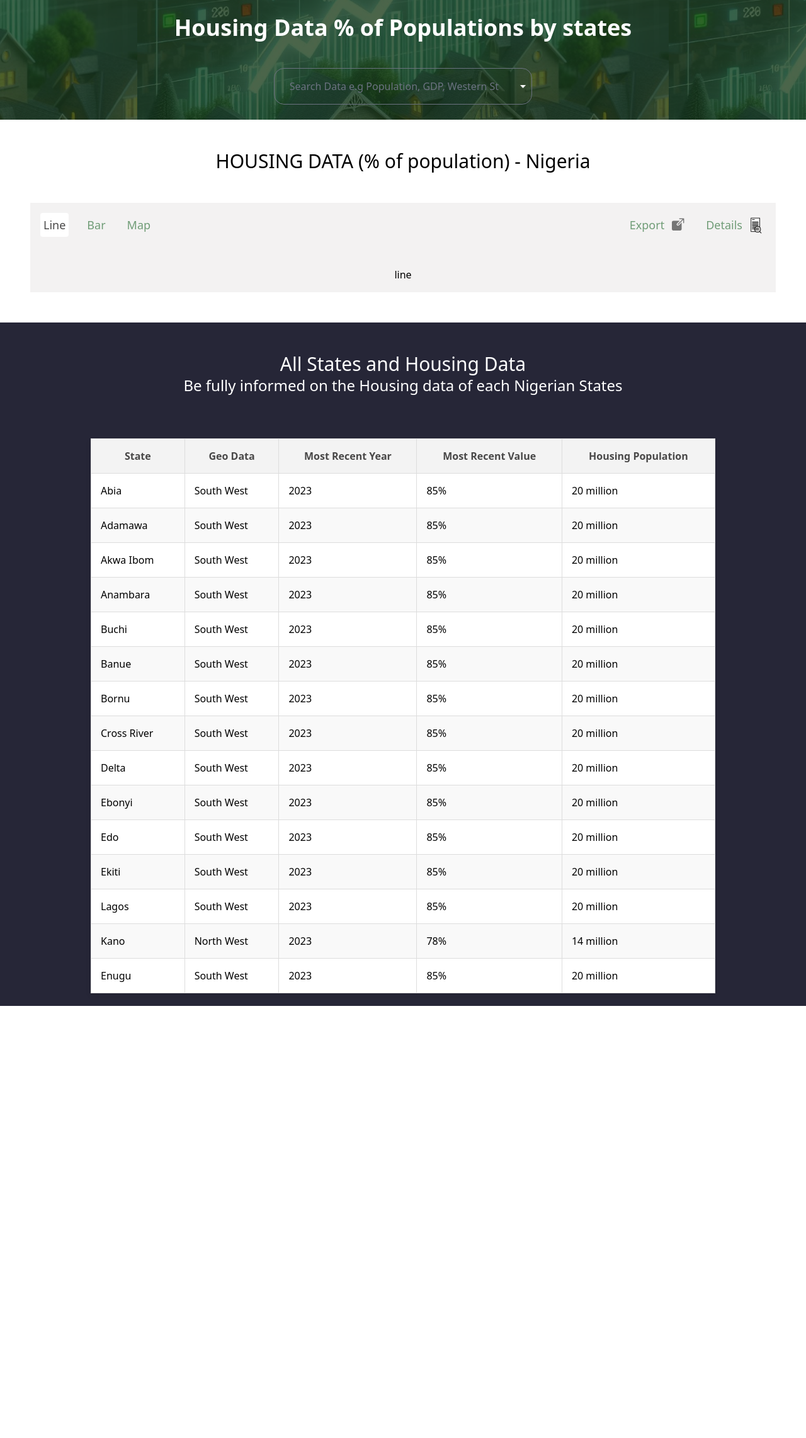
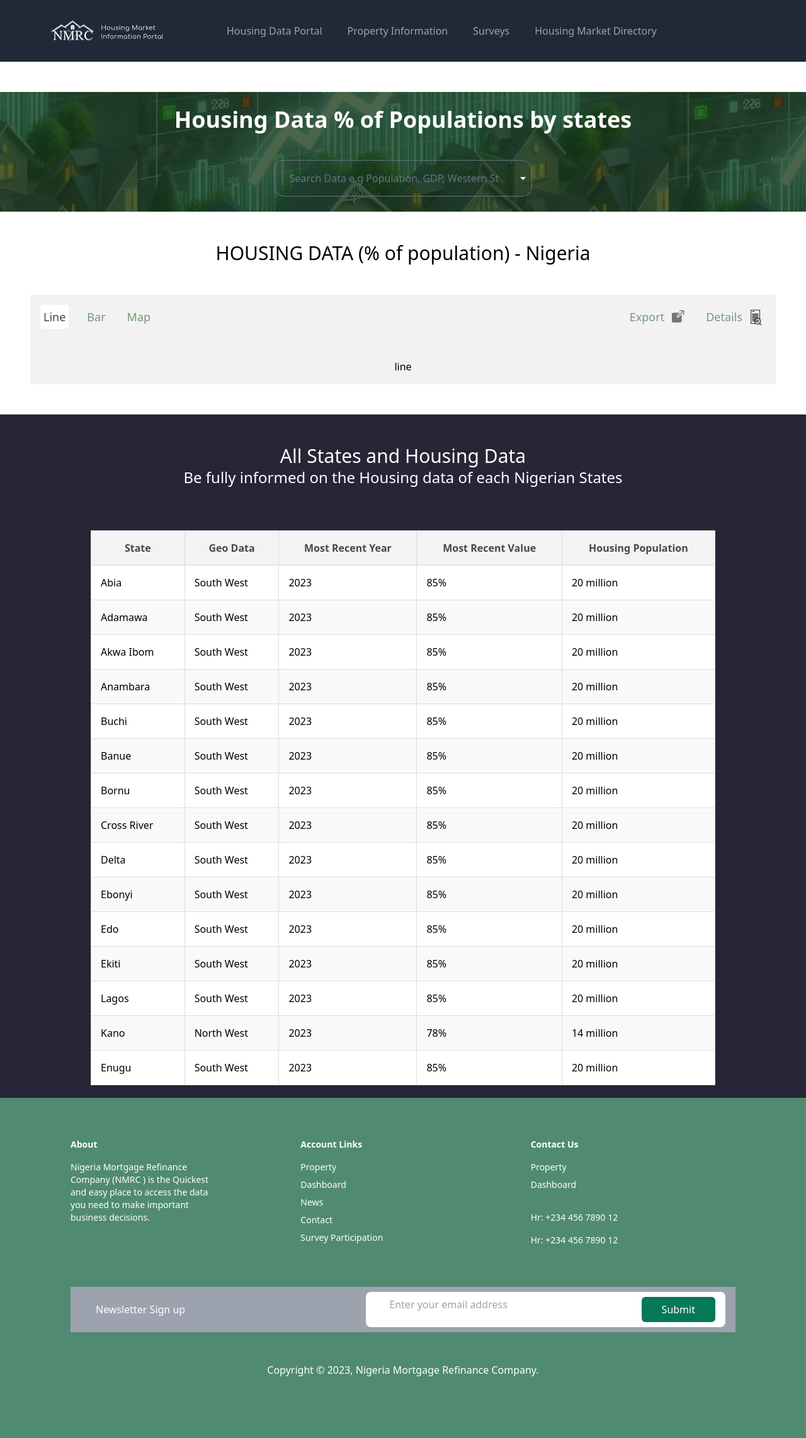
Before and after one commit to kendam/hmip_new_landing_pag, a plain HTML site: page housingData.html in a window 1280 px wide. Shown: the whole page at 63% size. Before the commit the page ends 1597 px from the top, so only its background shows below. Drawn offline with nearby package versions, Linux system fonts and the light colour scheme.

Commit message:
header and  footer

```diff
--- a/housingData.html
+++ b/housingData.html
@@ -17,8 +17,41 @@
     <title>Housing Data</title>
   </head>
   <body class="m-0 p-0">
-    <!-- hero -->
-    <section class="p-6 w-full" id="houseDataBg">
+
+    <div class="bg-gray-800 py-6">
+        <div class="flex justify-between mx-20 flex items-center">
+          <div class="logo md:w-1/4 w-1/3">
+            <div>
+              <img src="./images/logo.png" alt="" />
+            </div>
+
+          </div>
+          <!-- desktop header -->
+          <div class="w-3/4 hidden md:block flex items-start gap-10">
+            <ul class="flex items-start gap-10 text-gray-400">
+              <li>Housing Data Portal</li>
+              <li><a href="housingData.html">Property Information</a></li>
+              <li>Surveys</li>
+              <li>Housing Market Directory</li>
+            </ul>
+          </div>
+          <div class="block md:hidden">
+            <i class="fa fa-bars" aria-hidden="true"></i>
+          </div>
+          <!-- mobile dropdown -->
+          <div class=" md:hidden">
+            <ul class="flex flex-col gap-4 p-10">
+              <li>Housing Data Portal</li>
+              <li>Property Information</li>
+              <li>Surveys</li>
+              <li>Housing Market Directory</li>
+            </ul>
+          </div>
+        </div>
+      </div>
+
+    <!-- main page-->
+    <section class="p-6 w-full mt-12" id="houseDataBg">
       <div class="flex flex-col justify-center items-center">
         <h2 class="mb-6 font-bold text-4xl text-white">
           Housing Data % of Populations by states
@@ -323,6 +356,56 @@
     </table>
   </div>
     </section>
+
+    <!-- footer -->
+
+    <footer>
+        <div class="py-4 px-2 md:px-8 ">
+            <div class="flex flex-col md:flex-row gap-10 items-start text-white text-sm md:mx-20 mx-5 mt-12">
+                <div class="w-full md:w-1/3">
+                    <h4 class="pb-4 font-bold">About</h4>
+                    <p class="w-full md:w-9/12">Nigeria Mortgage Refinance Company (NMRC ) is the Quickest and easy place to access the data you need to make important business decisions.</p>
+                </div>
+                <div class="w-full md:w-1/3">
+                    <h4 class="pb-4 font-bold">Account Links</h4>
+                    <ul class="flex flex-col gap-2">
+                        <li>Property</li>
+                        <li>Dashboard</li>
+                        <li>News</li>
+                        <li>Contact</li>
+                        <li>Survey Participation</li>
+                    </ul>
+                </div>
+                <div class="w-full md:w-1/3">
+                    <h4 class="pb-4 font-bold">Contact Us</h4>
+                    <ul class="flex flex-col gap-2 pb-8">
+                        <li>Property</li>
+                        <li>Dashboard</li>
+                    </ul>
+                    <ul>
+                        <li class="pb-4">Hr:  +234 456 7890 12</li>
+                        <li class="pb-4">Hr:  +234 456 7890 12</li>
+                    </ul>
+                </div>
+            </div>
+
+            <div class=" py-2 md:mx-20 mx-5 mt-10 ">
+                <div class="flex w-full gap-6 md:text-left text-center flex-col md:flex-row bg-gray-400 px-0 md:px-4 py-2 items-center justify-between">
+                    <p class="w-full md:w-1/2 pl-0 md:pl-6 text-white">Newsletter Sign up</p>
+                    <div class="bg-white flex-col md:flex-row flex px-4 justify-between w-full md:w-2/3 rounded-lg py-2">
+                        <input type="text" placeholder="Enter your email address" class="text-black text-center md:pb-4 pb-0 md:text-center">
+                        <button class="bg-green-700 py-1 px-8 rounded-md text-white">Submit</button>
+                    </div>
+
+                </div>
+
+            </div>
+
+            <div class="text-center text-white pt-10 pb-20">
+              <p>Copyright © 2023, Nigeria Mortgage Refinance Company.</p>
+            </div>
+        </div>
+    </footer>
   </body>
   <script src="index.js"></script>
 </html>
```
Also changed, not shown: index.html (+1 -1 lines).
